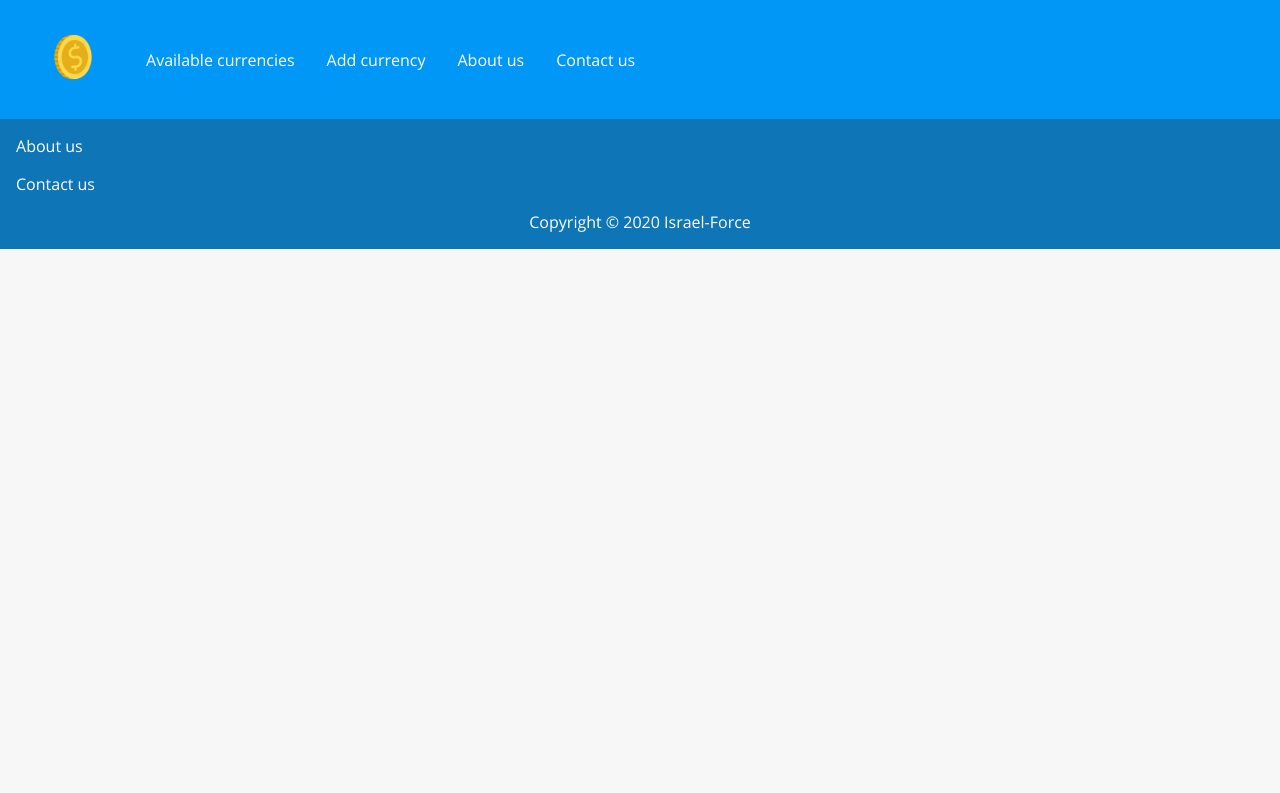
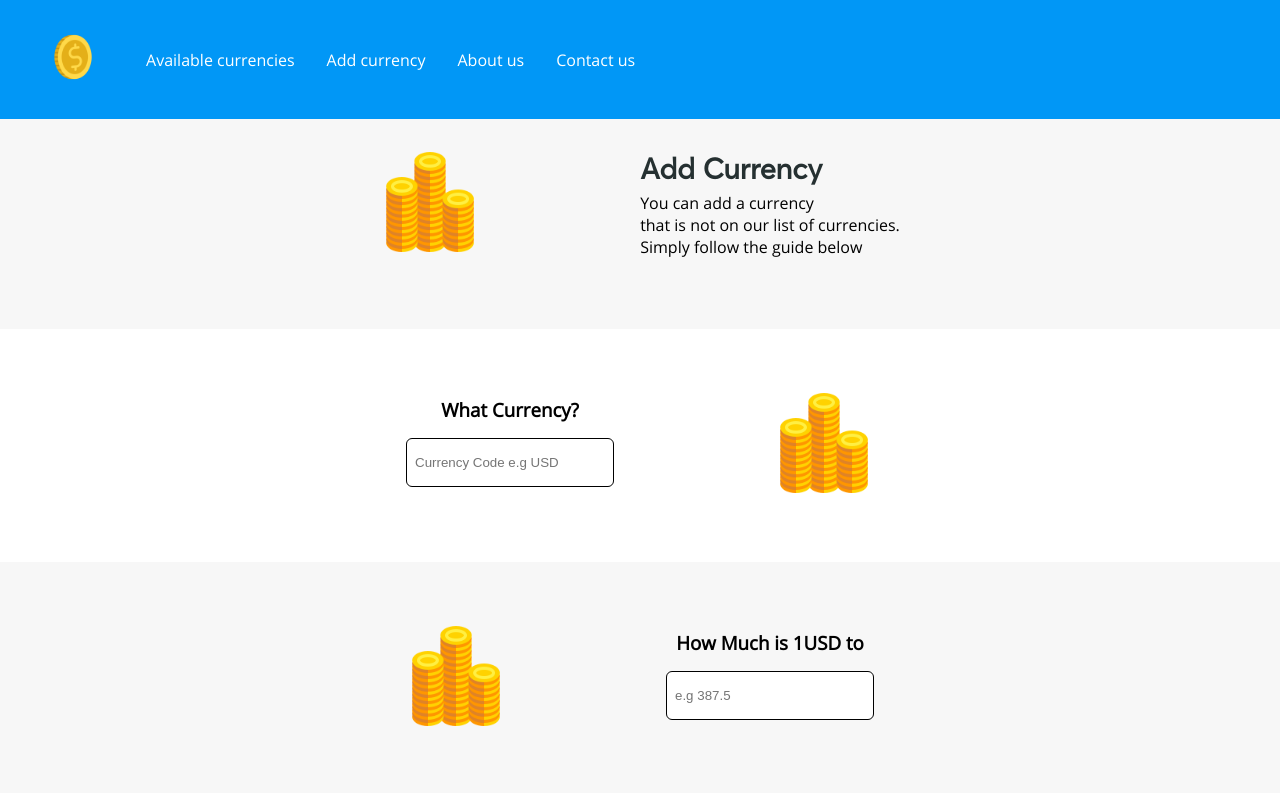
Before and after one commit to Israel-Force/currency-converter, a React (Create React App) app: page /add in a window 1280 px wide. Shown: the top 793 px of the page. Built offline with nearby package versions, Linux system fonts and the light colour scheme.

Commit message:
changed a tag to link in toobal file

```diff
--- a/src/App.js
+++ b/src/App.js
@@ -1,5 +1,5 @@
 import React from 'react';
-import { Route, Switch } from 'react-router-dom';
+import { Route } from 'react-router-dom';
 
 import './styles/index.scss';
 import Navbar from './globals/Navbar/Navbar';
@@ -12,7 +12,7 @@ export default function App() {
     <div>
       <Navbar />
       <Route exact path="/" component={Home} />
-      <Route exact path="/currency-converter/add" component={AddCurrency} />
+      <Route exact path="/add" component={AddCurrency} />
       <Footer />
     </div>
   );
--- a/src/globals/Navbar/Toolbar/Toolbar.js
+++ b/src/globals/Navbar/Toolbar/Toolbar.js
@@ -1,4 +1,5 @@
 import React from 'react';
+import { Link } from 'react-router-dom';
 import styled from 'styled-components';
 
 import logo from '../../../assets/img/logo.png';
@@ -26,7 +27,7 @@ export default function Toolbar() {
           </a>
         </li>
         <li>
-          <a href="/currency-converter/add">Add currency</a>
+          <Link to="/add">Add currency</Link>
         </li>
         <li>
           <a href="https://israel-force.github.io/cv-web">About us</a>
```
